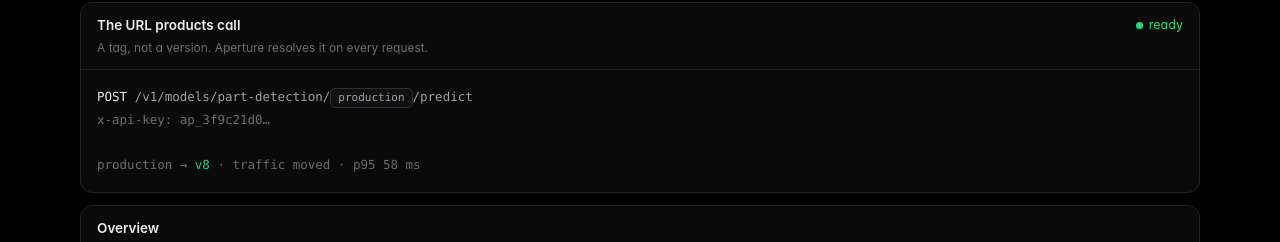
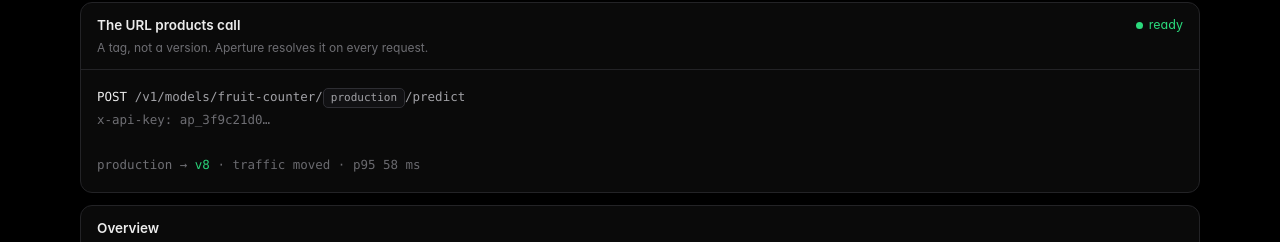
Before and after one commit to fayezzouari/aperture, a React (Vite) app in the folder landing/: page / in a window 1280 px wide. Shown: the part 451-693 px from the top of the page. Built offline with nearby package versions, Linux system fonts and the light colour scheme.

Commit message:
docs(landing): a neutral model in the example request

```diff
--- a/landing/src/sections/Hero.tsx
+++ b/landing/src/sections/Hero.tsx
@@ -42,7 +42,7 @@ function RequestPanel() {
         }
       />
       <pre>
-        <span className="kw">POST</span> /v1/models/part-detection/<span className="badge badge-tag">production</span>/predict{"\n"}
+        <span className="kw">POST</span> /v1/models/fruit-counter/<span className="badge badge-tag">production</span>/predict{"\n"}
         <span className="note">x-api-key: ap_3f9c21d0…</span>{"\n\n"}
         <span className="note">production →</span>{" "}
         <span className={`swap${out ? " out" : ""}`}>
```
